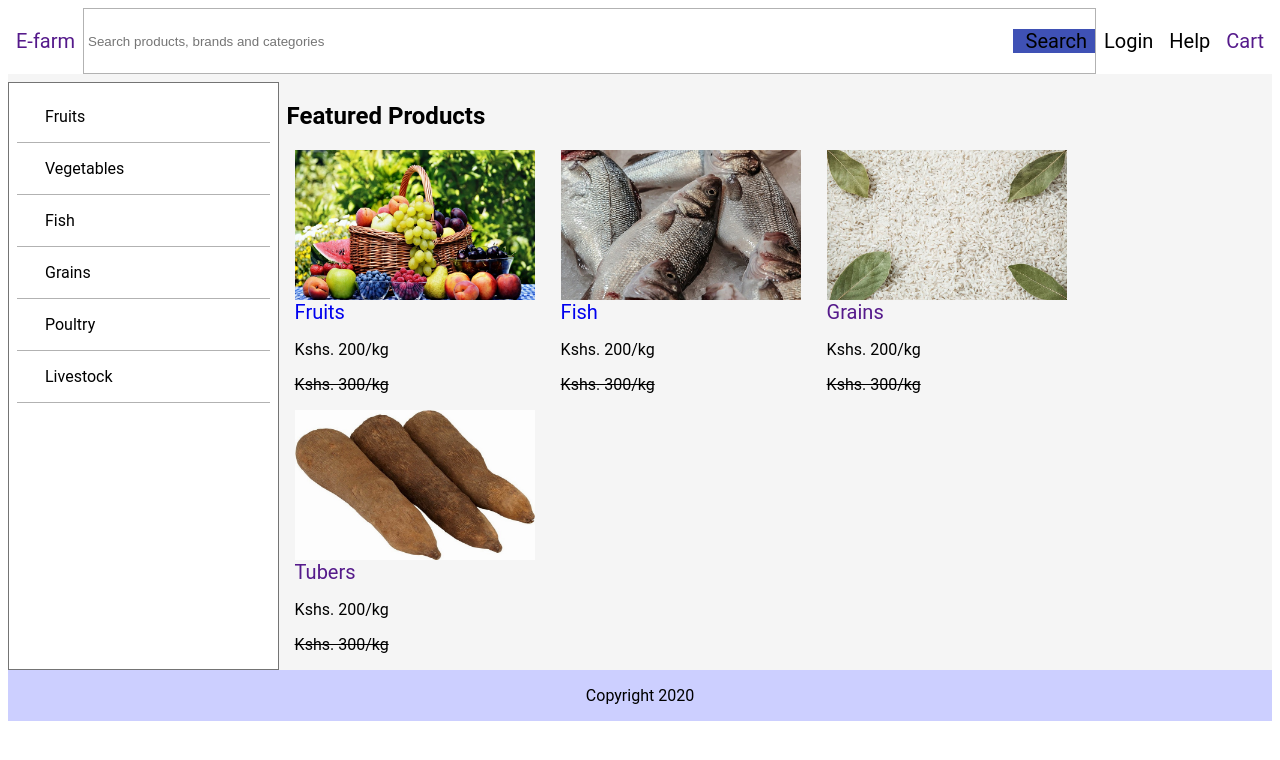
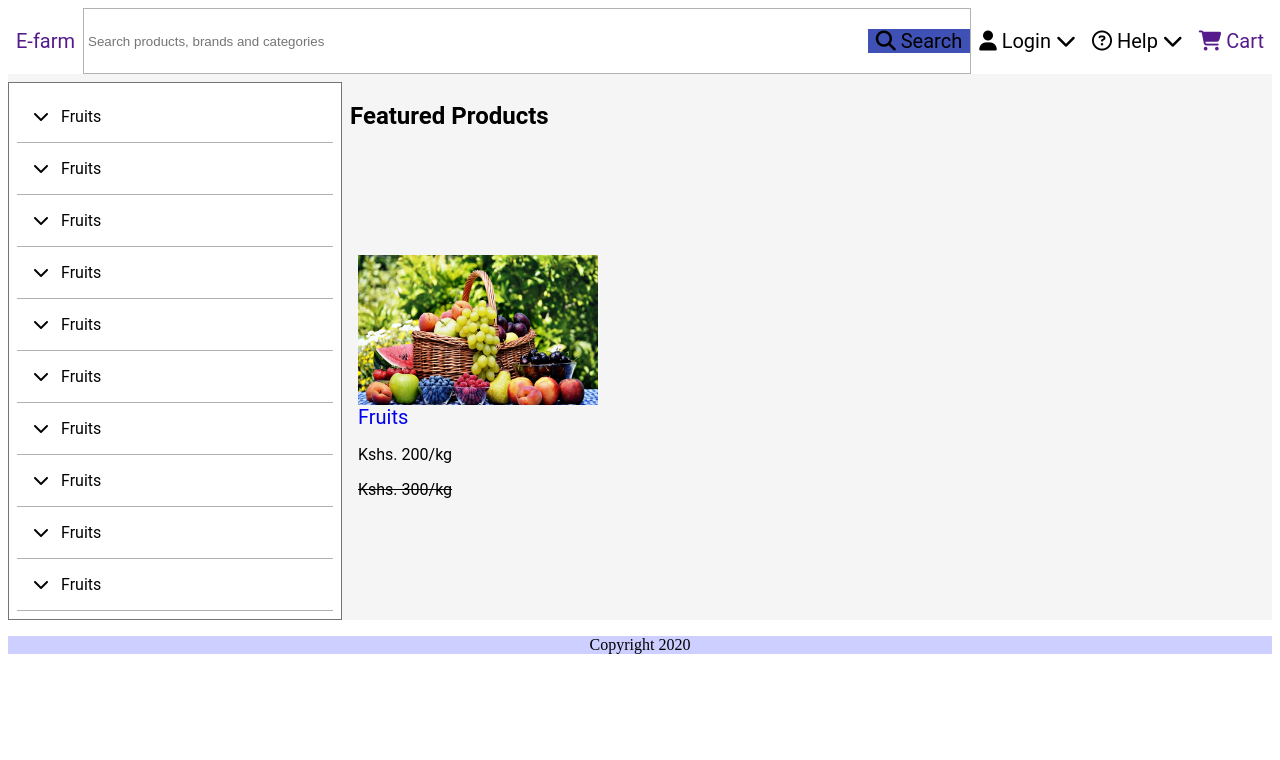
Before and after one commit to njirutitus/Web-project-1-sample, a PHP site: page / in a window 1280 px wide. Shown: the top 760 px of the page. Run offline with PHP 8.4, Linux system fonts and the light colour scheme; some libraries are stand-ins or nearby versions.

Commit message:
Added some php code

```diff
--- /dev/null
+++ b/Icons/_notes/dwsync.xml
@@ -0,0 +1,4 @@
+<?xml version="1.0" encoding="utf-8" ?>
+<dwsync>
+<file name="keyboard_arrow_down-24px.svg" server="C:/xampp/htdocs/Web-project-1-sample/" local="132344818640000000" remote="132344818640000000" Dst="0" />
+</dwsync>
--- a/css/styles.css
+++ b/css/styles.css
@@ -41,6 +41,7 @@
 }
 #search>p{
 	background-color:#3f51b5;
+	height: 100%;
 }
 #home-main{
 	display: flex;
--- a/details.html
+++ b/details.html
@@ -80,6 +80,6 @@
 			<p>Copyright 2020</p>
 		</footer>
 	</div>
-	<script type="text/javascript" src="script.js"></script>
+	<script type="text/javascript" src="js/script.js"></script>
 </body>
 </html>
--- a/index.html
+++ /dev/null
@@ -1,182 +0,0 @@
-
-
-<!doctype html>
-<html lang="en">
-<head>
-	<meta charset="utf-8">
-	<title>Electronic Farm</title>
-	<link href="fontawesome-free-5.13.0-web/css/all.css" rel="stylesheet">
-	<link href="css/styles.css" type="text/css" rel="stylesheet" />
-	<link rel="icon" type="image/png" href="images/icons/favicon.png" />
-</head>
-
-<body>
-	<div class="my-content-wrapper">
-		<header id="main-header">
-			<p><a href="">E-farm</a></p>
-			<div id="search">
-				<input type="search" name="search" placeholder="Search products, brands and categories" aria-label="Search" />
-				<p><i class="fa fa-search" aria-hidden="true"></i>&nbsp;Search</p>
-			</div>
-			<div class="dropdown">
-				<p><i class="fas fa-user"></i>  Login <i class="fas fa-chevron-down"></i></p>
-				<div class="dropdown-content">
-					<a href="">LOGIN</a>
-					<p>-----OR------</p>
-					<a href="">CREATE ACCOUNT</a>
-					<p><i class="fas fa-user"></i>  Account</p>
-					<p><i class="fas fa-shopping-bag"></i>  Orders</p>
-					<p><i class="fas fa-heart"></i>  Saved Items</p>
-				</div>
-			</div>
-			<div class="dropdown">
-				<p><i class="far fa-question-circle"></i> Help <i class="fas fa-chevron-down"></i></p>
-				<div class="dropdown-content">
-					<a href="">Contact us</a>
-					<a href="">Track My order</a>
-					<a href="">How to pay</a>
-					<a href="">Help Centre</a>
-				</div>
-			</div>
-			<p><a href=""><i class="fas fa-shopping-cart"></i>  Cart</a></p>
-		</header>
-
-
-
-		<main id="home-main">
-			<aside id="main-menu">
-				<div class="aside-accordion">
-					<div class="aside-accordion-item">
-						<div class="aside-accordion-item-heading">
-							<div class="aside-accordion-item-heading-toggleicon"><i class="fas fa-chevron-down"></i></div>
-							<div class="aside-accordion-item-heading-title">Fruits</div>
-						</div>
-						<div class="aside-accordion-item-content">
-							<a href="products.html?p=apples">Apples</a>
-							<a href="products.html?p=bananas">Bananas</a>
-							<a href="products.html?p=oranges">Oranges</a>
-							<a href="products.html?p=mangoes">Mangoes</a>
-							<a href="products.html?p=pineapples">Pineapples</a>
-							<a href="products.html?p=others">Others</a>
-						</div>
-					</div>
-					<div class="aside-accordion-item">
-						<div class="aside-accordion-item-heading">
-							<div class="aside-accordion-item-heading-toggleicon"><i class="fas fa-chevron-down"></i></div>
-							<div class="aside-accordion-item-heading-title">Vegetables</div>
-						</div>
-						<div class="aside-accordion-item-content">
-							<a href="products.html?p=apples">Apples</a>
-							<a href="products.html?p=bananas">Bananas</a>
-							<a href="products.html?p=oranges">Oranges</a>
-							<a href="products.html?p=mangoes">Mangoes</a>
-							<a href="products.html?p=pineapples">Pineapples</a>
-						</div>
-					</div>
-					<div class="aside-accordion-item">
-						<div class="aside-accordion-item-heading">
-							<div class="aside-accordion-item-heading-toggleicon"><i class="fas fa-chevron-down"></i></div>
-							<div class="aside-accordion-item-heading-title">Fish</div>
-						</div>
-						<div class="aside-accordion-item-content">
-							<a href="products.html?p=apples">Apples</a>
-							<a href="products.html?p=bananas">Bananas</a>
-							<a href="products.html?p=oranges">Oranges</a>
-							<a href="products.html?p=mangoes">Mangoes</a>
-							<a href="products.html?p=pineapples">Pineapples</a>
-						</div>
-					</div>
-					<div class="aside-accordion-item">
-						<div class="aside-accordion-item-heading">
-							<div class="aside-accordion-item-heading-toggleicon"><i class="fas fa-chevron-down"></i></div>
-							<div class="aside-accordion-item-heading-title">Grains</div>
-						</div>
-						<div class="aside-accordion-item-content">
-							<a href="products.html?p=apples">Apples</a>
-							<a href="products.html?p=bananas">Bananas</a>
-							<a href="products.html?p=oranges">Oranges</a>
-							<a href="products.html?p=mangoes">Mangoes</a>
-							<a href="products.html?p=pineapples">Pineapples</a>
-						</div>
-					</div>
-					<div class="aside-accordion-item">
-						<div class="aside-accordion-item-heading">
-							<div class="aside-accordion-item-heading-toggleicon"><i class="fas fa-chevron-down"></i></div>
-							<div class="aside-accordion-item-heading-title">Poultry</div>
-						</div>
-						<div class="aside-accordion-item-content">
-							<a href="products.html?p=apples">Apples</a>
-							<a href="products.html?p=bananas">Bananas</a>
-							<a href="products.html?p=oranges">Oranges</a>
-							<a href="products.html?p=mangoes">Mangoes</a>
-							<a href="products.html?p=pineapples">Pineapples</a>
-						</div>
-					</div>
-					<div class="aside-accordion-item">
-						<div class="aside-accordion-item-heading">
-							<div class="aside-accordion-item-heading-toggleicon"><i class="fas fa-chevron-down"></i></div>
-							<div class="aside-accordion-item-heading-title">Livestock</div>
-						</div>
-						<div class="aside-accordion-item-content">
-							<a href="products.html?p=apples">Apples</a>
-							<a href="products.html?p=bananas">Bananas</a>
-							<a href="products.html?p=oranges">Oranges</a>
-							<a href="products.html?p=mangoes">Mangoes</a>
-							<a href="products.html?p=pineapples">Pineapples</a>
-						</div>
-					</div>
-				</div>
-			</aside>
-			<article id="featured-products">
-					<h1 style="width: 100%">Featured Products</h1>
-					<div class="item">
-						<div class="item-cover">
-							<img alt="Fruits" src="images/fruits.jpg" />
-						</div>
-						<div class="item-content">
-							<a href="#">Fruits</a>
-							<p class="new-price">Kshs. 200/kg</p>
-							<p class="old-price">Kshs. 300/kg</p>
-						</div>
-					</div>
-					<div class="item">
-						<div class="item-cover">
-							<img alt="Fish" src="images/fish.jpg" title="Fish"/>
-						</div>
-						<div class="item-content">
-							<a href="#">Fish</a>
-							<p>Kshs. 200/kg</p>
-							<p class="old-price">Kshs. 300/kg</p>
-						</div>
-					</div>
-					<div class="item">
-						<div class="item-cover">
-							<img alt="grains" src="images/grains.jpg" />
-						</div>
-						<div class="item-content">
-							<a href="">Grains</a>
-							<p>Kshs. 200/kg</p>
-							<p class="old-price">Kshs. 300/kg</p>
-						</div>
-					</div>
-					<div class="item">
-						<div class="item-cover">
-							<img alt="tubers" src="images/tubers.jpg" />
-						</div>
-						<div class="item-content">
-							<a href="">Tubers</a>
-							<p>Kshs. 200/kg</p>
-							<p class="old-price">Kshs. 300/kg</p>
-						</div>
-					</div>
-			</article>
-		</main>
-
-
-		<footer>
-			<p>Copyright 2020</p>
-		</footer>
-	</div>
-	<script type="text/javascript" src="script.js"></script>
-</body>
-</html>
--- /dev/null
+++ b/index.php
@@ -0,0 +1,93 @@
+
+
+<!doctype html>
+<html lang="en">
+<head>
+	<meta charset="utf-8">
+	<title>Electronic Farm</title>
+	<script src="https://kit.fontawesome.com/9ad9a54963.js" crossorigin="anonymous"></script>
+	<link href="css/styles.css" type="text/css" rel="stylesheet" />
+	<link rel="icon" type="image/png" href="images/icons/favicon.png" />
+</head>
+
+<body>
+	<div class="my-content-wrapper">
+		<header id="main-header">
+			<p><a href="">E-farm</a></p>
+			<div id="search">
+				<input type="search" name="search" placeholder="Search products, brands and categories" aria-label="Search" />
+				<p class="se"><i class="fa fa-search" aria-hidden="true"></i>&nbsp;Search</p>
+			</div>
+			<div class="dropdown">
+				<p><i class="fas fa-user"></i>  Login <i class="fas fa-chevron-down"></i></p>
+				<div class="dropdown-content">
+					<a href="">LOGIN</a>
+					<p>-----OR------</p>
+					<a href="register.php">CREATE ACCOUNT</a>
+					<p><i class="fas fa-user"></i>  Account</p>
+					<p><i class="fas fa-shopping-bag"></i>  Orders</p>
+					<p><i class="fas fa-heart"></i>  Saved Items</p>
+				</div>
+			</div>
+			<div class="dropdown">
+				<p><i class="far fa-question-circle"></i> Help <i class="fas fa-chevron-down"></i></p>
+				<div class="dropdown-content">
+					<a href="">Contact us</a>
+					<a href="">Track My order</a>
+					<a href="">How to pay</a>
+					<a href="">Help Centre</a>
+				</div>
+			</div>
+			<p><a href=""><i class="fas fa-shopping-cart"></i>  Cart</a></p>
+		</header>
+
+
+
+		<main id="home-main">
+			<aside id="main-menu">
+				<div class="aside-accordion">
+					<?php for($i=0;$i<10;$i++){
+					?>
+					<div class="aside-accordion-item">
+						<div class="aside-accordion-item-heading">
+							<div class="aside-accordion-item-heading-toggleicon"><i class="fas fa-chevron-down"></i></div>
+							<div class="aside-accordion-item-heading-title">Fruits</div>
+						</div>
+						<div class="aside-accordion-item-content">
+							<a href="products.html?p=apples">Apples</a>
+							<a href="products.html?p=bananas">Bananas</a>
+							<a href="products.html?p=oranges">Oranges</a>
+							<a href="products.html?p=mangoes">Mangoes</a>
+							<a href="products.html?p=pineapples">Pineapples</a>
+							<a href="products.html?p=others">Others</a>
+						</div>
+					</div>
+					<?php } ?>
+
+				</div>
+			</aside>
+			<article id="featured-products">
+					<h1 style="width: 100%">Featured Products</h1>
+					<div class="item">
+						<div class="item-cover">
+							<img alt="Fruits" src="images/fruits.jpg" />
+						</div>
+						<div class="item-content">
+							<a href="#">Fruits</a>
+							<p class="new-price">Kshs. 200/kg</p>
+							<p class="old-price">Kshs. 300/kg</p>
+						</div>
+					</div>
+
+					</div>
+			</article>
+		</main>
+
+
+		<footer>
+			<p>Copyright 2020</p>
+		</footer>
+	</div>
+	<script type="text/javascript" src="js/script.js"></script>
+</body>
+</html>
--- /dev/null
+++ b/js/_notes/dwsync.xml
@@ -0,0 +1,4 @@
+<?xml version="1.0" encoding="utf-8" ?>
+<dwsync>
+<file name="script.js" server="C:/xampp/htdocs/Web-project-1-sample/" local="132374978594469262" remote="132374978590000000" Dst="0" />
+</dwsync>
```
Also changed, not shown: _notes/dwsync.xml (added, +7 -0 lines), css/_notes/dwsync.xml (added, +7 -0 lines), images/_notes/dwsync.xml (added, +15 -0 lines), products.html (+8 -50 lines), register.php (added, +58 -0 lines).
